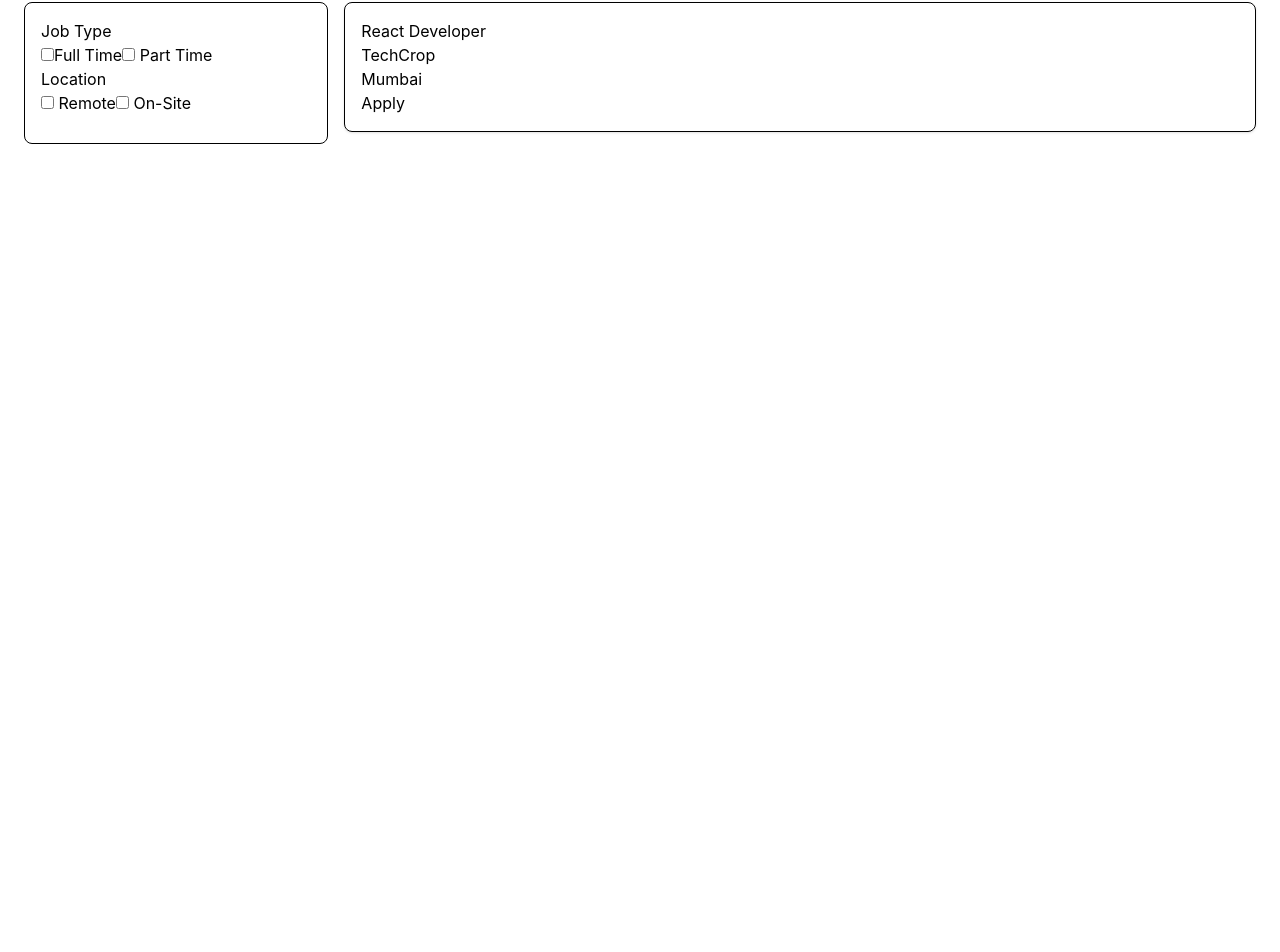
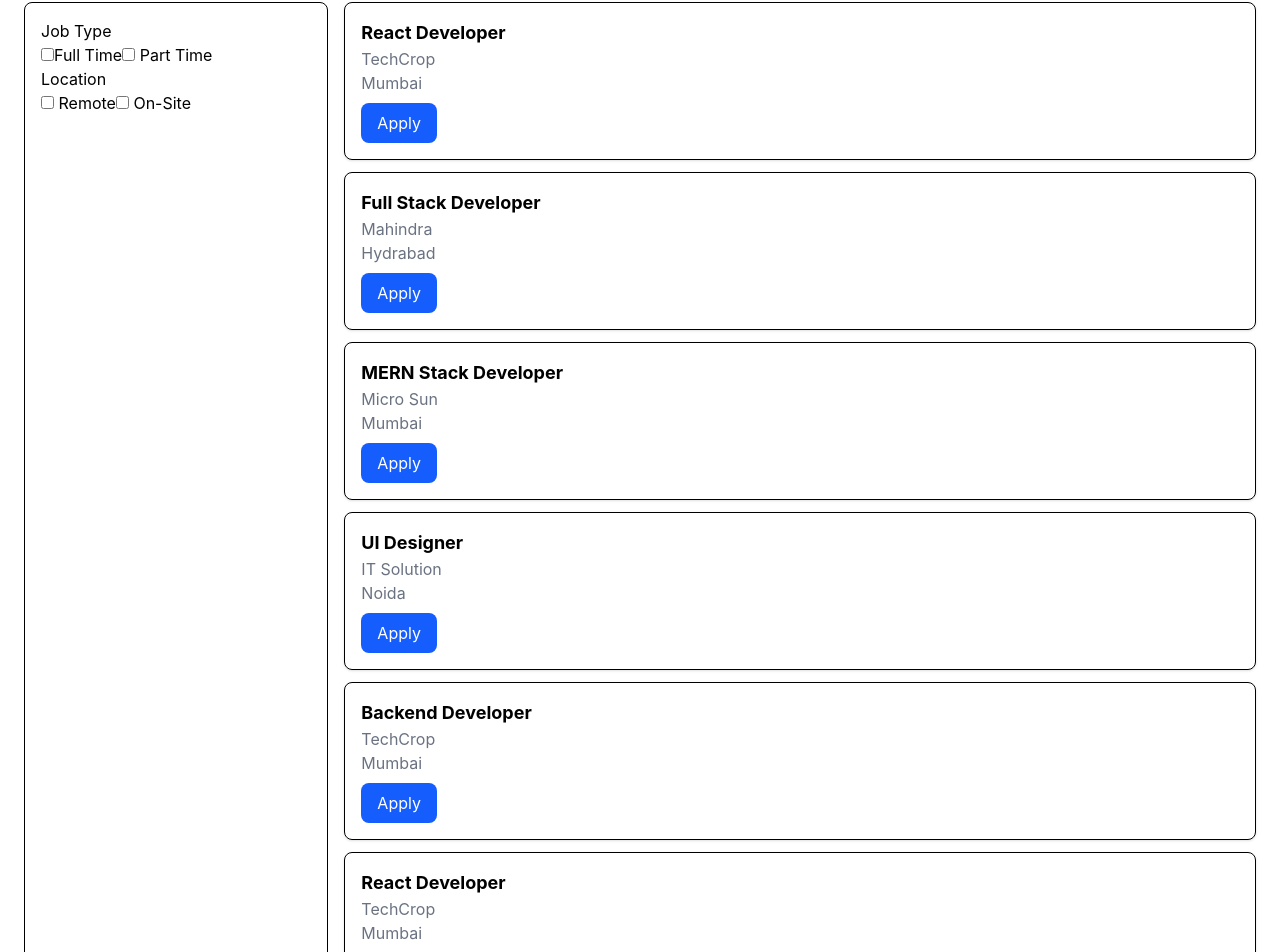
Before and after one commit to abhishekprajapativns/Job_Portal, a React (Vite) app: page /findjobs in a window 1280 px wide. Shown: the part 140-1092 px from the top of the page. Before the commit the page ends 800 px from the top, so only its background shows below. Built offline with nearby package versions, Linux system fonts and the light colour scheme.

Commit message:
add FindJobs page with job cards

```diff
--- a/src/Pages/FindJob.jsx
+++ b/src/Pages/FindJob.jsx
@@ -27,10 +27,57 @@ function FindJob() {
 
         <div className="w-3/4">
           <div className="border rounded-lg p-4 shadow-sm mb-3 ">
-            <h2 className="">React Developer</h2>
-            <p className="">TechCrop</p>
-            <p className="">Mumbai</p>
-            <button className="">Apply</button>
+            <h2 className="text-lg font-bold">React Developer</h2>
+            <p className="text-gray-500">TechCrop</p>
+            <p className="text-gray-500">Mumbai</p>
+            <button className="bg-blue-600 text-white px-4 py-2 rounded-lg mt-2">
+              Apply
+            </button>
+          </div>
+
+          <div className="border rounded-lg p-4 shadow-sm mb-3 ">
+            <h2 className="text-lg font-bold">Full Stack Developer</h2>
+            <p className="text-gray-500">Mahindra</p>
+            <p className="text-gray-500">Hydrabad</p>
+            <button className="bg-blue-600 text-white px-4 py-2 rounded-lg mt-2">
+              Apply
+            </button>
+          </div>
+
+          <div className="border rounded-lg p-4 shadow-sm mb-3 ">
+            <h2 className="text-lg font-bold">MERN Stack Developer</h2>
+            <p className="text-gray-500">Micro Sun</p>
+            <p className="text-gray-500">Mumbai</p>
+            <button className="bg-blue-600 text-white px-4 py-2 rounded-lg mt-2">
+              Apply
+            </button>
+          </div>
+
+          <div className="border rounded-lg p-4 shadow-sm mb-3 ">
+            <h2 className="text-lg font-bold">UI Designer</h2>
+            <p className="text-gray-500">IT Solution</p>
+            <p className="text-gray-500">Noida</p>
+            <button className="bg-blue-600 text-white px-4 py-2 rounded-lg mt-2">
+              Apply
+            </button>
+          </div>
+
+          <div className="border rounded-lg p-4 shadow-sm mb-3 ">
+            <h2 className="text-lg font-bold">Backend Developer</h2>
+            <p className="text-gray-500">TechCrop</p>
+            <p className="text-gray-500">Mumbai</p>
+            <button className="bg-blue-600 text-white px-4 py-2 rounded-lg mt-2">
+              Apply
+            </button>
+          </div>
+
+          <div className="border rounded-lg p-4 shadow-sm mb-3 ">
+            <h2 className="text-lg font-bold">React Developer</h2>
+            <p className="text-gray-500">TechCrop</p>
+            <p className="text-gray-500">Mumbai</p>
+            <button className="bg-blue-600 text-white px-4 py-2 rounded-lg mt-2">
+              Apply
+            </button>
           </div>
         </div>
       </div>
```
